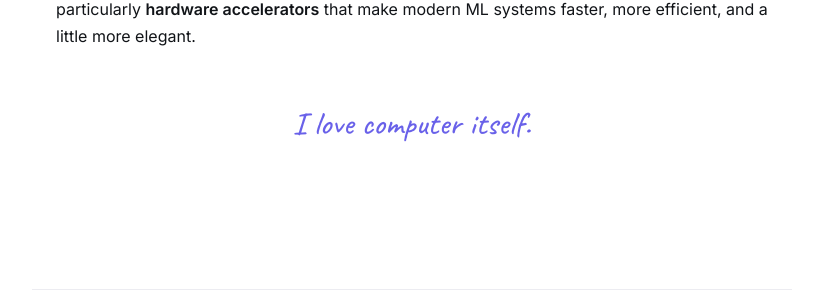
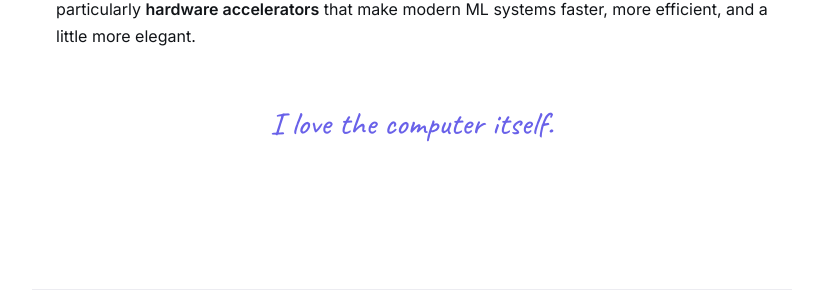
Before and after one commit to Changyong-Eom/changyong-eom.github.io, a Jekyll site: the page built from index.md, in a window 1280 px wide. Shown: the part 464-766 px from the top of the page, without its empty margins (228-1051 px from the left). Built offline with Jekyll 4.4.1, drawn with Linux system fonts in a browser that asks for light colours.

Commit message:
Fix signature grammar
Co-Authored-By: Claude Opus 4.7 <noreply@anthropic.com>

```diff
--- a/index.md
+++ b/index.md
@@ -27,6 +27,6 @@ I'm a MS student in the [School of Computing](https://cs.kaist.ac.kr/) at KAIST,
 
 My research sits at the intersection of **computer architecture** and **emerging workloads** — particularly **hardware accelerators** that make modern ML systems faster, more efficient, and a little more elegant.
 
-<p class="signature">I love computer itself.</p>
+<p class="signature">I love the computer itself.</p>
 
 </section>
```
